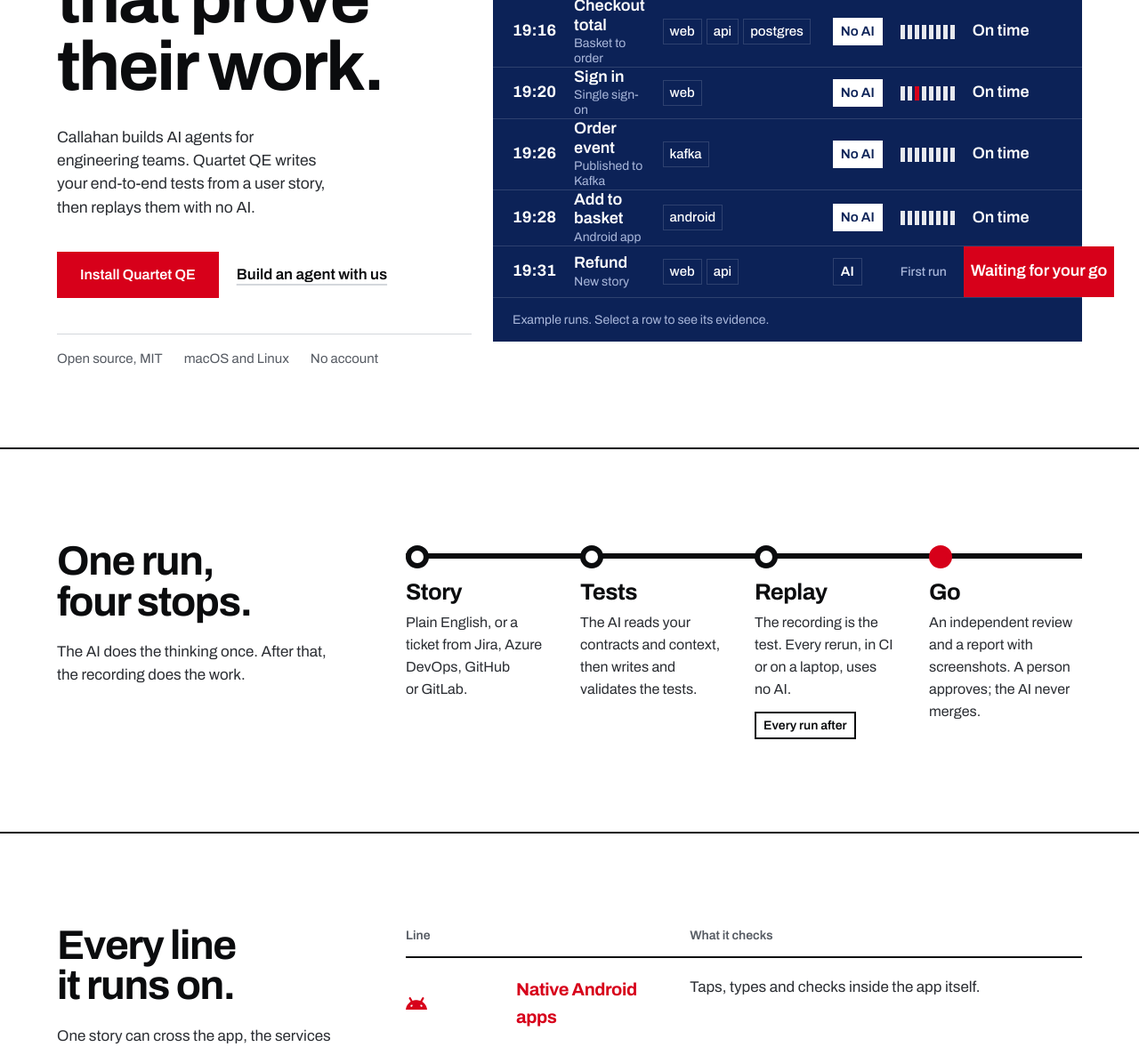
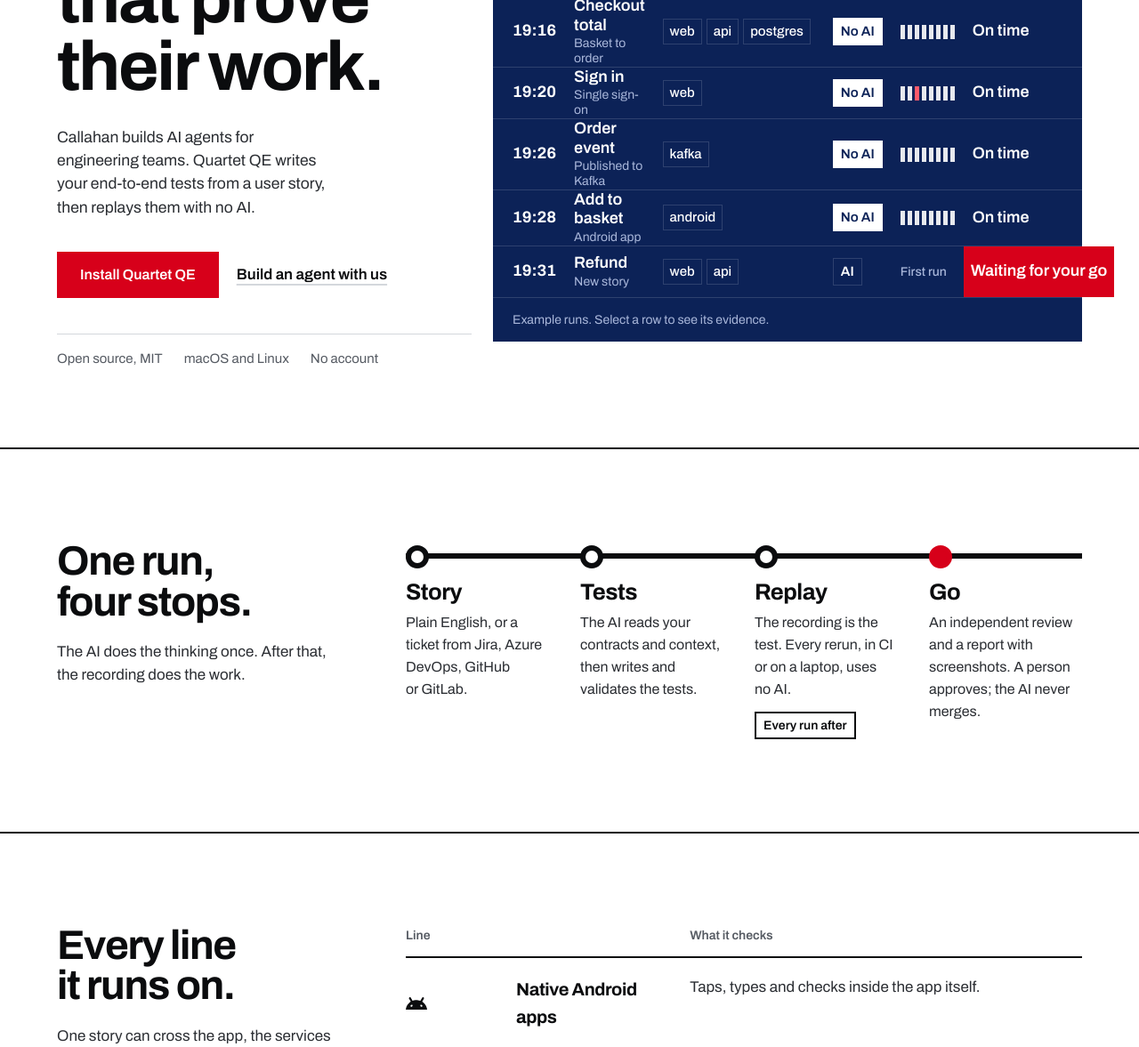
Before and after one commit to goughliam1813/callahan-website, a plain HTML site: page index.html in a window 1280 px wide. Shown: the part 262-1439 px from the top of the page at 89% size. Drawn offline with Linux system fonts and the light colour scheme.

Commit message:
Fix failed-run tick contrast and keep red for the one live signal

```diff
--- a/assets/timetable.css
+++ b/assets/timetable.css
@@ -79,7 +79,7 @@ html { scrollbar-color: var(--ink) var(--paper-2); }
 .board .mode b.noai { background: var(--board-ink); color: var(--board); border-color: var(--board-ink); }
 .board .trend { display: inline-flex; gap: 3px; vertical-align: middle; }
 .board .trend i { width: 5px; height: 16px; background: var(--board-ink); opacity: .9; }
-.board .trend i.fail { background: var(--red); opacity: 1; }
+.board .trend i.fail { background: #ff5a6a; opacity: 1; }
 .board .tg { display: inline-block; padding: 2px 7px; margin-right: 5px; border: 1px solid var(--board-line); font-size: 15px; }
 .board .m-chip { display: none; margin-left: 8px; padding: 1px 6px; border: 1px solid var(--board-dim); color: var(--board-ink); font-size: 12px; font-weight: 600; }
 .board .m-chip.noai { background: var(--board-ink); color: var(--board); border-color: var(--board-ink); }
@@ -139,7 +139,7 @@ html { scrollbar-color: var(--ink) var(--paper-2); }
 .tt .line .ico { width: 24px; height: 24px; }
 .tt .icons { display: flex; gap: 8px; align-items: center; }
 .tt td.ex { color: var(--ink-2); }
-.tt tr.feature .line { color: var(--red); }
+.tt tr.feature .line { color: var(--ink); }
 @media (max-width: 640px) { .tt td:first-child { width: auto; } .tt td { display: block; padding: 8px 0; border: 0; } .tt tr { display: block; padding: 14px 0; border-bottom: 1px solid var(--rule); } .tt thead { display: none; } }
 
 /* callahan ci: the four agents as a roster */
```
